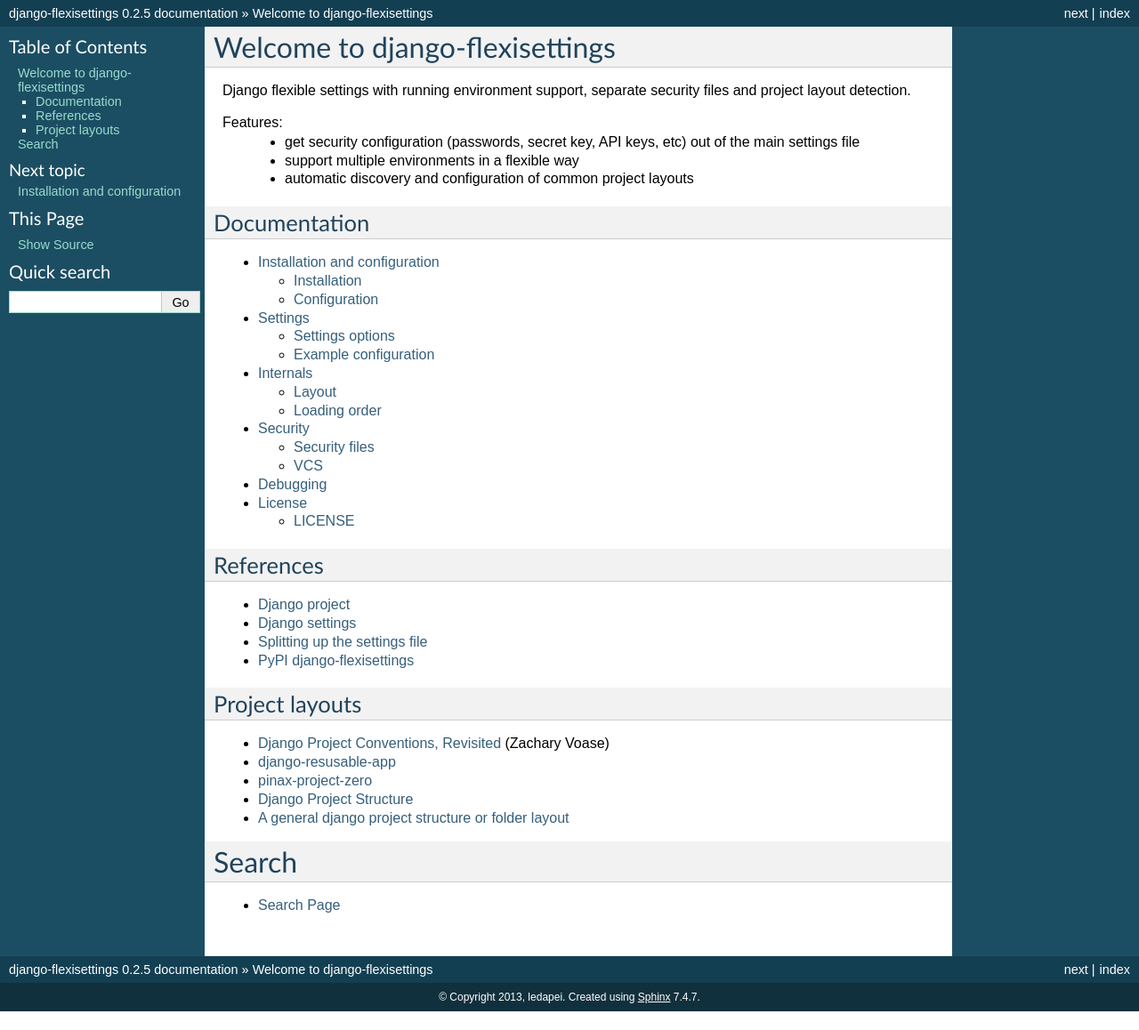
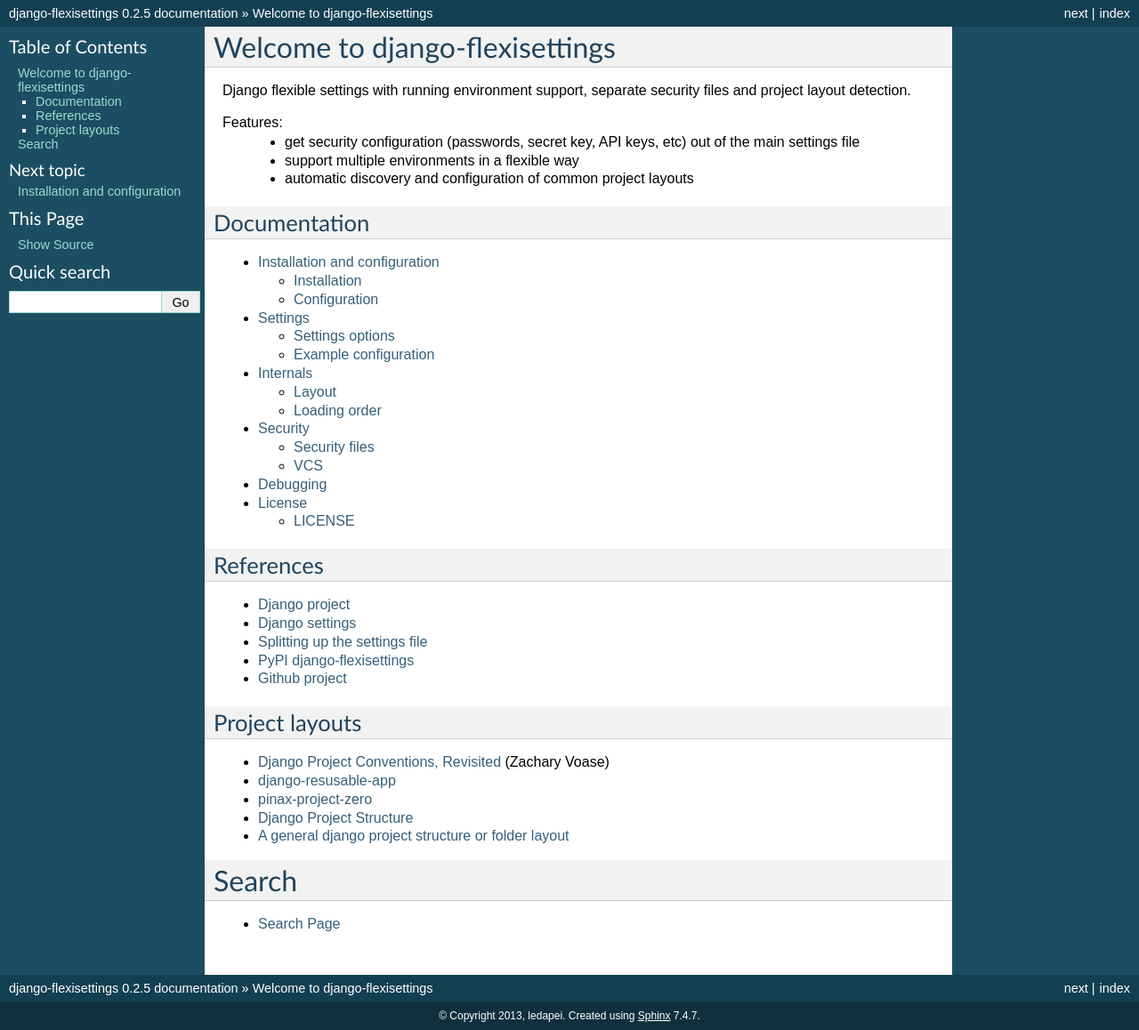
Before and after one commit to hrbonz/django-flexisettings, a Sphinx documentation site: the page built from docs/index.rst, in a window 1280 px wide. Shown: the whole page at 89% size. Built offline with Sphinx 7.4.7, drawn with Linux system fonts in a browser that asks for light colours; before the commit the page ends 1137 px from its top, so only the background shows below that.

Commit message:
add github project link to docs

```diff
--- a/docs/index.rst
+++ b/docs/index.rst
@@ -33,6 +33,7 @@
 * `Django settings <https://docs.djangoproject.com/en/dev/topics/settings/>`_
 * `Splitting up the settings file <https://code.djangoproject.com/wiki/SplitSettings>`_
 * `PyPI django-flexisettings <https://pypi.python.org/pypi/django-flexisettings>`_
+* `Github project <https://github.com/ledapei/django-flexisettings>`_
 
 
 Project layouts
```
